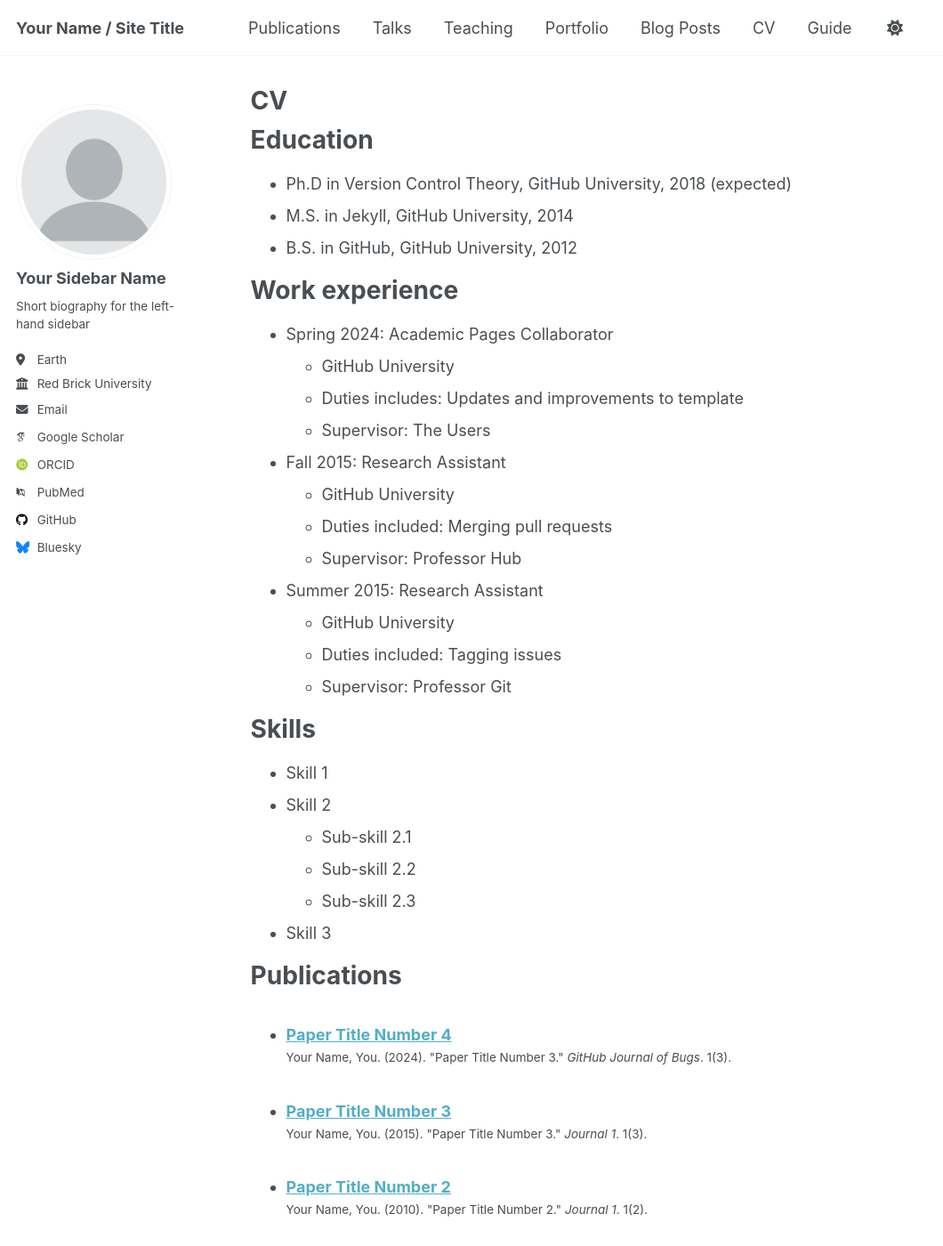
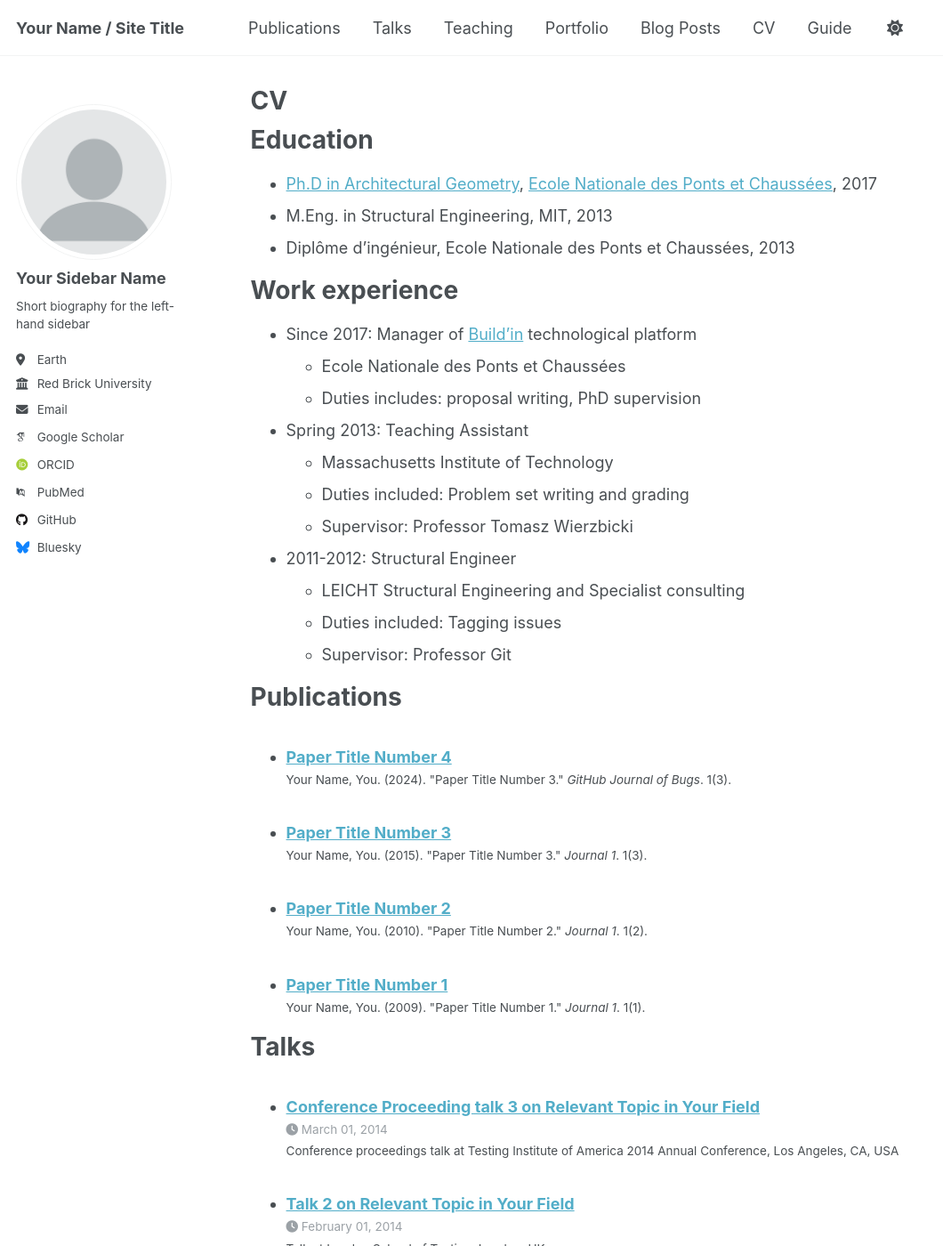
Before and after one commit to romainmesnil/romainmesnil.github.io, a Jekyll site: the page built from _pages/cv.md, in a window 1280 px wide and 1400 px high. Shown: the whole window at 89% size, without its empty margins (0-1060 px from the left). Built offline with Jekyll 4.4.1, drawn with Linux system fonts in a browser that asks for light colours; some web fonts are replaced; some of the changed text lies outside the part shown.

Commit message:
Update cv.md

```diff
--- a/_pages/cv.md
+++ b/_pages/cv.md
@@ -11,35 +11,26 @@ redirect_from:
 
 Education
 ======
-* Ph.D in Version Control Theory, GitHub University, 2018 (expected)
-* M.S. in Jekyll, GitHub University, 2014
-* B.S. in GitHub, GitHub University, 2012
+* <a href="https://pastel.hal.science/tel-01621714"> Ph.D in Architectural Geometry</a>, <a href="https://ecoledesponts.fr/">Ecole Nationale des Ponts et Chaussées</a>, 2017
+* M.Eng. in Structural Engineering, MIT, 2013
+* Diplôme d'ingénieur, Ecole Nationale des Ponts et Chaussées, 2013
 
 Work experience
 ======
-* Spring 2024: Academic Pages Collaborator
-  * GitHub University
-  * Duties includes: Updates and improvements to template
-  * Supervisor: The Users
+* Since 2017: Manager of <a href="https://buildin-enpc.fr/">Build'in</a> technological platform
+  * Ecole Nationale des Ponts et Chaussées
+  * Duties includes: proposal writing, PhD supervision
 
-* Fall 2015: Research Assistant
-  * GitHub University
-  * Duties included: Merging pull requests
-  * Supervisor: Professor Hub
+* Spring 2013: Teaching Assistant
+  * Massachusetts Institute of Technology
+  * Duties included: Problem set writing and grading
+  * Supervisor: Professor Tomasz Wierzbicki
 
-* Summer 2015: Research Assistant
-  * GitHub University
+* 2011-2012: Structural Engineer
+  * LEICHT Structural Engineering and Specialist consulting
   * Duties included: Tagging issues
   * Supervisor: Professor Git
 
-Skills
-======
-* Skill 1
-* Skill 2
-  * Sub-skill 2.1
-  * Sub-skill 2.2
-  * Sub-skill 2.3
-* Skill 3
 
 Publications
 ======
@@ -61,4 +52,5 @@ Teaching
 
 Service and leadership
 ======
-* Currently signed in to 43 different slack teams
+* Reviewer for journals including Automation in Construction
+* Scientific Committee of RILEM Digital Concrete, Advances in Architectural Geometry, Design Modelling Symposium
```
